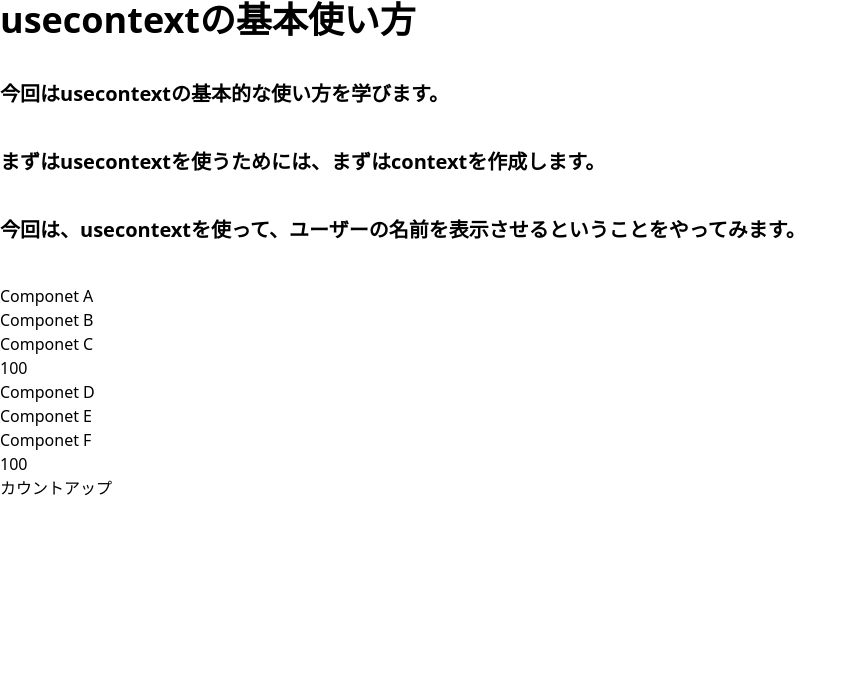
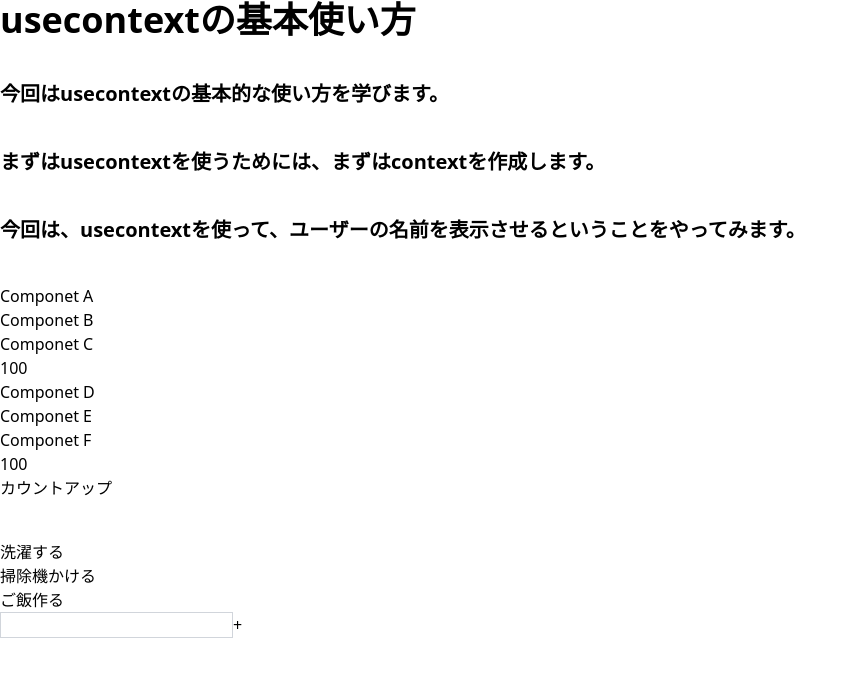
Before and after one commit to hokushi/teaching-material, a Next.js app: page /react-basic/basic12 in a window 1280 px wide. Shown: the top 676 px of the page, without its empty margins (0-857 px from the left). Built offline with nearby package versions, Linux system fonts and the light colour scheme.

Commit message:
todoを表示

```diff
--- a/package.json
+++ b/package.json
@@ -20,6 +20,7 @@
     "react": "18.2.0",
     "react-dom": "18.2.0",
     "typescript": "4.9.5",
+    "uuid": "^9.0.0",
     "zod": "^3.21.4"
   },
   "devDependencies": {
--- /dev/null
+++ b/src/pages/components/basic12context.tsx
@@ -0,0 +1,39 @@
+import { createContext, useContext, useState } from "react";
+
+// Contextの作成
+const TodoContext = createContext([]);
+const ContentContext = createContext([]);
+
+const todoList = [
+  {
+    id: 1,
+    content: "洗濯する"
+  },
+  {
+    id: 2,
+    content: "掃除機かける"
+  },
+  {
+    id: 3,
+    content: "ご飯作る"
+  }
+];
+
+// グローバルに使いたいstateと更新関数を設定
+// TodoProviderで囲んだ範囲で上記を使用できる
+export const TodoProvider = ({ children }:{children:any}) => {
+  const [todos, setTodos] = useState(todoList);
+  const [content, setContent] = useState("");
+
+  return (
+    <TodoContext.Provider value={[todos, setTodos]}>
+      <ContentContext.Provider value={[content, setContent]}>
+        {children}
+      </ContentContext.Provider>
+    </TodoContext.Provider>
+  );
+};
+
+// 作成したContextを外部から使いやすいようにする
+export const useTodoContext = () => useContext(TodoContext);
+export const useContentContext = () => useContext(ContentContext);
--- /dev/null
+++ b/src/pages/components/basic12todo.tsx
@@ -0,0 +1,35 @@
+import { useContentContext, useTodoContext } from "../components/basic12context";
+import { v4 as uuidv4 } from "uuid";
+
+export const Todo = () => {
+  // 設定したものを取得する
+  const [todos, setTodos] = useTodoContext();
+  const [content, setContent] = useContentContext();
+
+  const addTodo = () => {
+    const newTodo = {
+      id: uuidv4(),
+      content: content
+    };
+    const newTodos = [...todos, newTodo];
+    setTodos(newTodos);
+    setContent("");
+  };
+
+  return (
+    <>
+      <ul>
+        {todos.map((todo) => (
+           <li key={todo.id}>{todo.content}</li>
+        ))}
+      </ul>
+      <input
+        className="border border-gray-300"
+        type="text"
+        value={content}
+        onChange={(e) => setContent(e.target.value)}
+      />
+      <button onClick={addTodo}>+</button>
+    </>
+  );
+};
--- a/src/pages/react-basic/basic12.tsx
+++ b/src/pages/react-basic/basic12.tsx
@@ -1,5 +1,8 @@
 import { Dispatch, SetStateAction, createContext,useState } from 'react';
 import { useContext} from 'react'
+import { TodoProvider } from "../components/basic12context";
+import { Todo } from "../components/basic12todo";
+
 export const UserCount = createContext(0)
 export const User2Count = createContext<UserCountContextType>(
     {
@@ -39,6 +42,11 @@ const Basic12 = () => {
               <User2Count.Provider value={value}>
                 <ComponentD/>
               </User2Count.Provider>
+            </div>
+            <div className='mt-10'>
+                <TodoProvider>
+                    <Todo />
+                </TodoProvider>
             </div>
         </div>
     )
--- a/tsconfig.json
+++ b/tsconfig.json
@@ -4,7 +4,7 @@
     "lib": ["dom", "dom.iterable", "esnext"],
     "allowJs": true,
     "skipLibCheck": true,
-    "strict": true,
+    "strict": false,
     "forceConsistentCasingInFileNames": true,
     "noEmit": true,
     "esModuleInterop": true,
```
Also changed, not shown: 1 other file (tests, documents, lock files or other folders).
